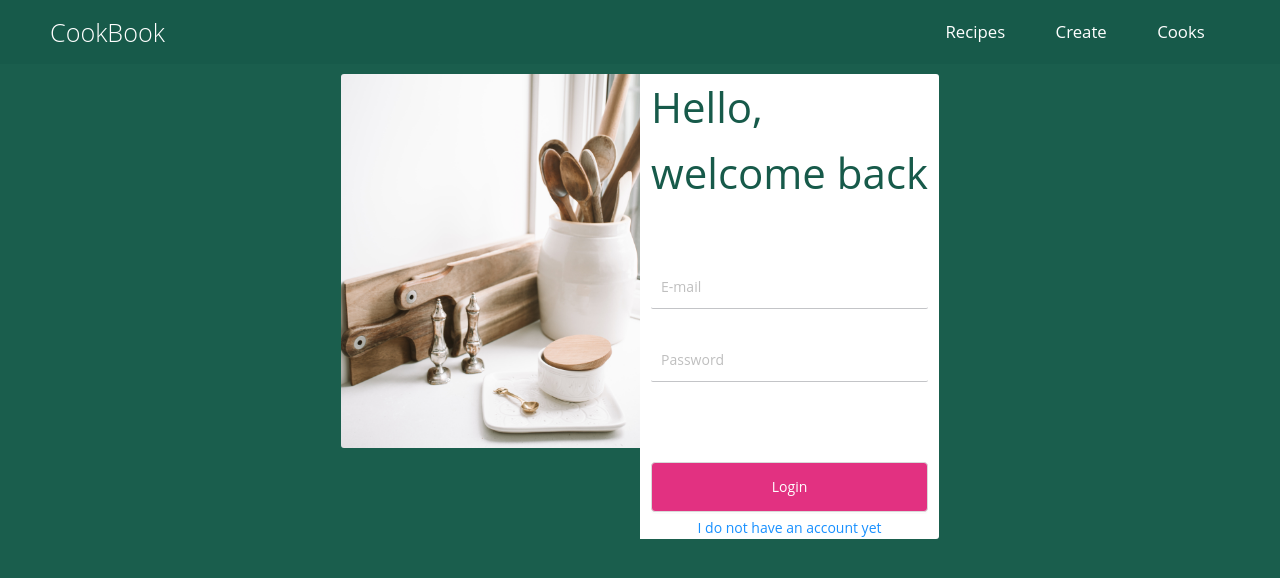
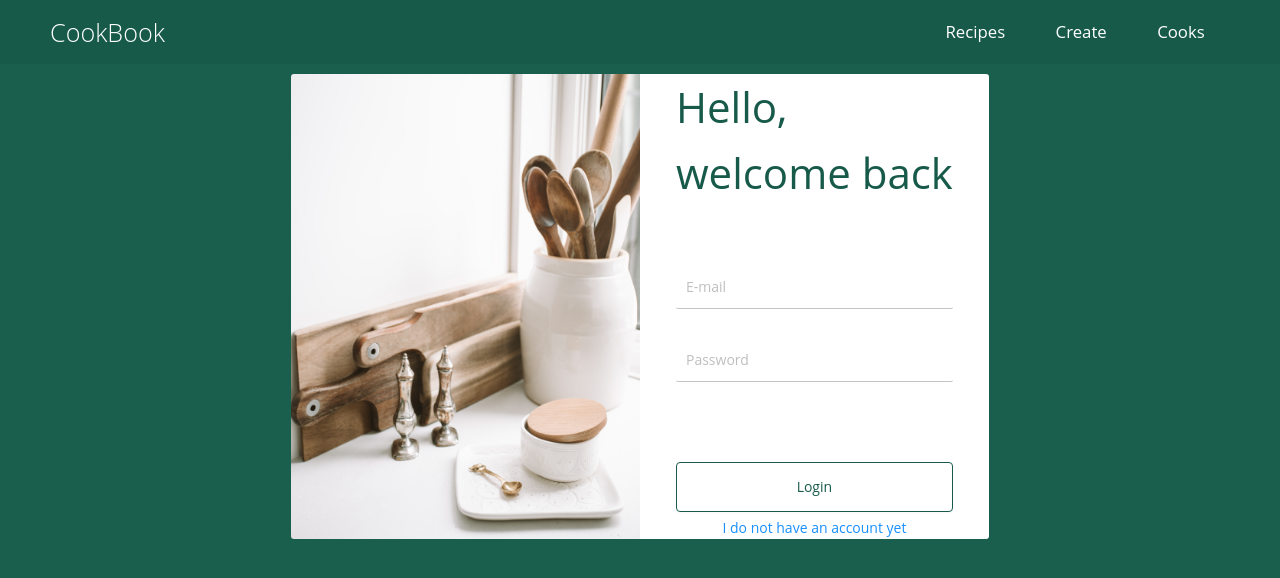
Before and after one commit to papadopan/recipes-fsnd, a React (Create React App) app in the folder ui/: page /login in a window 1280 px wide. Shown: the top 578 px of the page. Built offline with nearby package versions, Linux system fonts and the light colour scheme.

Commit message:
frontend: global button component

```diff
--- a/ui/src/components/LoginForm/Login.js
+++ b/ui/src/components/LoginForm/Login.js
@@ -1,6 +1,6 @@
 import React from "react";
 import PropTypes from "prop-types";
-import { Form, Button } from "antd";
+import { Form } from "antd";
 import * as Yup from "yup";
 import { Formik, Field } from "formik";
 import { TextComponent, PasswordComponent } from "../common/FormComponents";
@@ -10,18 +10,10 @@ import { Row, Col, Spin } from "antd";
 import styled from "styled-components";
 import { Link } from "react-router-dom";
 
+import Button from "../common/Buttons";
+
 const MainDiv = styled.div`
   margin: 10px;
-`;
-
-const SubmitButton = styled(Button)`
-  height: 50px;
-  width: 100%;
-  max-width: 380px;
-  margin: 50px 0 0 0;
-  background: var(--color-button);
-  border-radius: 4px;
-  color: var(--color-white);
 `;
 
 const Div = styled.div`
@@ -71,13 +63,12 @@ const Login = ({ login, loading, error }) => {
             component={PasswordComponent}
           />
           <MainDiv>{error && error.message}</MainDiv>
-          <SubmitButton
+          <Button
             onClick={handleSubmit}
             disabled={isSubmitting}
             type="submit"
-          >
-            Login
-          </SubmitButton>
+            text="Login"
+          />
           <Div>
             <Link to="/signup">I do not have an account yet</Link>
           </Div>
--- a/ui/src/components/SignUp/SignUpForm.js
+++ b/ui/src/components/SignUp/SignUpForm.js
@@ -1,6 +1,6 @@
 import React from "react";
 import PropTypes from "prop-types";
-import { Form, Button } from "antd";
+import { Form } from "antd";
 import * as Yup from "yup";
 import { Formik, Field } from "formik";
 import { TextComponent, PasswordComponent } from "../common/FormComponents";
@@ -9,19 +9,10 @@ import { signupUser } from "../../actions/auth";
 import { Row, Col, Spin } from "antd";
 import styled from "styled-components";
 import { Link } from "react-router-dom";
+import Button from "../common/Buttons";
 
 const MainDiv = styled.div`
   margin: 10px;
-`;
-
-const SubmitButton = styled(Button)`
-  height: 50px;
-  width: 100%;
-  max-width: 380px;
-  margin: 50px 0 0 0;
-  background: var(--color-button);
-  border-radius: 4px;
-  color: var(--color-white);
 `;
 
 const Div = styled.div`
@@ -111,13 +102,13 @@ const SignUpForm = ({ signup, loading, error }) => {
           <Field name="city" placeholder="City" component={TextComponent} />
           <MainDiv>{error && error.message}</MainDiv>
           <Div>
-            <SubmitButton
+            <Button
               onClick={handleSubmit}
               disabled={isSubmitting}
               type="submit"
-            >
-              Create Account
-            </SubmitButton>
+              text="Create Account"
+            />
+
             <Link to="/login">Already a member? LogIn</Link>
           </Div>
         </Form>
--- a/ui/src/components/Welcome/Welcome.js
+++ b/ui/src/components/Welcome/Welcome.js
@@ -28,6 +28,7 @@ const Title = styled.h1`
 
 const Img = styled.img`
   width: 100%;
+  height: 100%;
   border-top-left-radius: 3px;
   border-bottom-left-radius: 3px;
 `;
@@ -36,16 +37,12 @@ const Welcome = (props) => {
   return (
     <MainDiv>
       <Row justify="center" align="center">
-        <Col xs={24} md={6} flex={1}>
+        <Col xs={24} md={24} lg={7}>
           <Img src={login} />
         </Col>
-        <Col xs={12} md={6}>
+        <Col xs={24} lg={7}>
           <FormDiv>
-            <Row
-              style={{ height: "100%" }}
-              justify="space-around"
-              align="middle"
-            >
+            <Row justify="middle" align="center" style={{ height: "100%" }}>
               <Col>
                 <Space direction="vertical" size={60}>
                   <div>
--- /dev/null
+++ b/ui/src/components/common/Buttons.js
@@ -0,0 +1,33 @@
+import React from "react";
+import PropTypes from "prop-types";
+import { Button } from "antd";
+import styled from "styled-components";
+
+const StyledButton = styled(Button)`
+  height: 50px;
+  width: 100%;
+  max-width: 380px;
+  margin: 50px 0 0 0;
+  background: var(--color-white);
+  border-radius: 4px;
+  border-color: var(--color-main);
+  color: var(--color-main);
+
+  :hover {
+    background: var(--color-secondary);
+    border: 0;
+    color: var(--color-white);
+  }
+`;
+
+const Buttons = ({ text, type, onClick, disabled }) => {
+  return (
+    <StyledButton type={type} onClick={onClick} disabed={disabled}>
+      {text}
+    </StyledButton>
+  );
+};
+
+Buttons.propTypes = {};
+
+export default Buttons;
--- a/ui/src/utils/global.js
+++ b/ui/src/utils/global.js
@@ -7,6 +7,9 @@ export default createGlobalStyle`
     margin:0;
     padding:0;
     box-sizing:inherit
+
+
+
 }
 
 html{
@@ -27,6 +30,8 @@ html{
     @media ${(props) => props.theme.mediaQueries.small}{
         font-size:140%;
     }
+
+
 }
 
 
```
